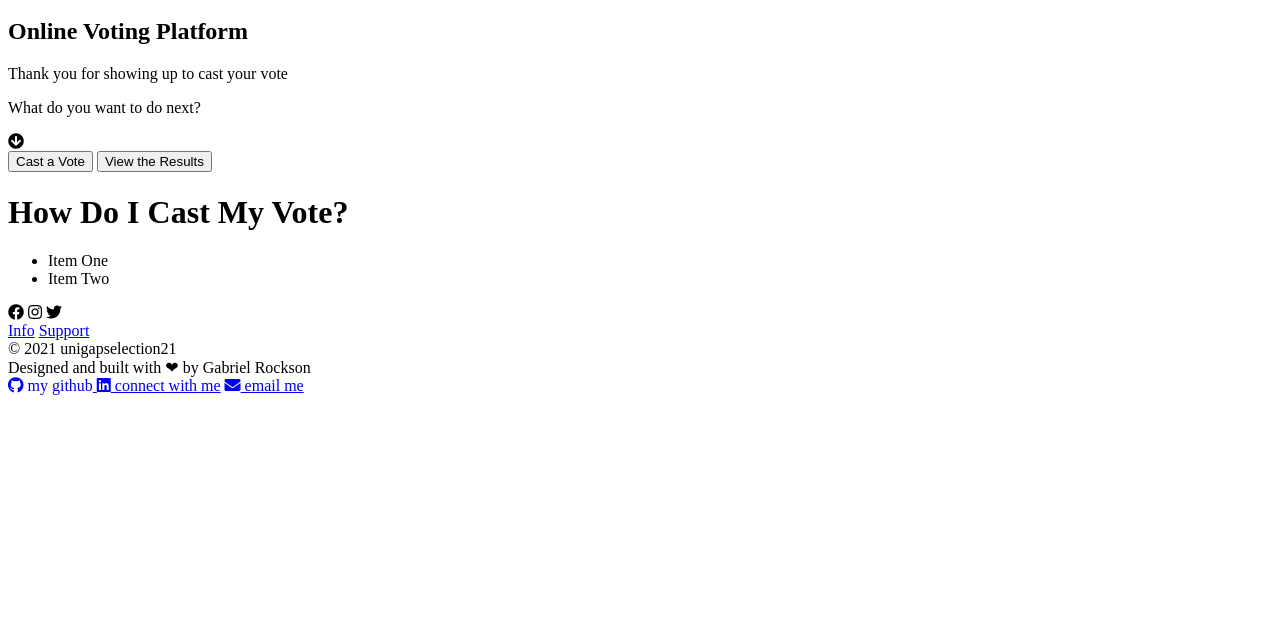
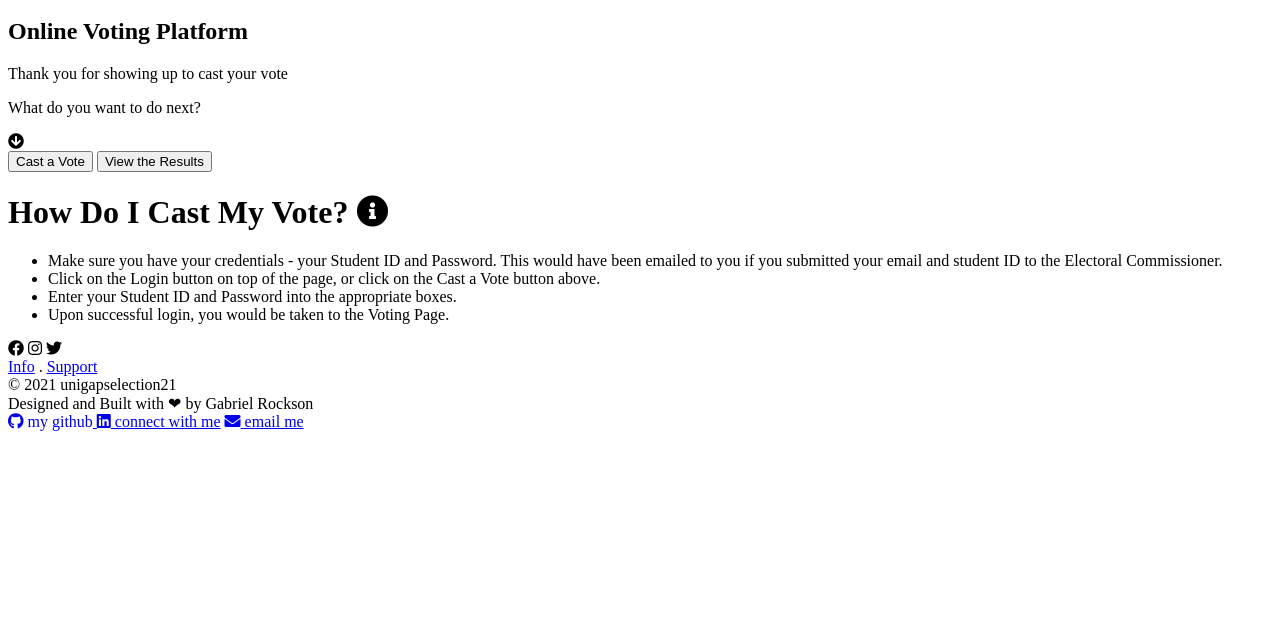
Before and after one commit to rocksongabriel/musical-potato, a Django app: template templates/pages/homepage.html in a window 1280 px wide. Shown: the part 193-827 px from the top of the page. Run offline with Django 3.2, Linux system fonts and the light colour scheme; the template is opened without the code that fills it, so the values that code supplies are empty.

Commit message:
Add the info section to the homepage

```diff
--- a/templates/base.html
+++ b/templates/base.html
@@ -70,7 +70,7 @@
         </div>
 
         <div class="text-gray-200 pt-10 font-semibold text-lg"> <!-- links box -->
-          <a href="#" class="hover:text-gray-400">Info</a> <a href="#" class="hover:text-gray-400">Support</a>
+          <a href="#info" class="hover:text-gray-400">Info</a> <span class="text-white font-bold text-4xl">.</span> <a href="#support" class="hover:text-gray-400">Support</a>
         </div>
 
         <div class="py-2 text-gray-500 font-bold text-xl">
@@ -79,8 +79,8 @@
       </div>
 
       <div class="text-center -mb-12 mt-12"> <!-- my message -->
-        <span class="text-gray-400 text-xl font-semibold">
-          Designed and built with <span class="text-red-600 text-2xl px-1 animate-pulse">&#10084;</span> by Gabriel Rockson
+        <span class="text-gray-400 text-lg md:text-xl font-semibold">
+          Designed and Built with <span class="text-red-600 text-2xl px-1 animate-pulse">&#10084;</span> by <span class="text-white font-bold">Gabriel Rockson</span>
         </span>
 
         <div class="mt-2 text-center font-light flex justify-center">
--- a/templates/pages/homepage.html
+++ b/templates/pages/homepage.html
@@ -35,12 +35,26 @@
         4. Answer the question of people not being able to login
     -->
 
-    <div class="my-16">
-        <h1 class="font-bold text-center text-2xl md:text-4xl">How Do I Cast My Vote?</h1>
+    <div class="my-20 text-center lg:mx-40" id="info">
+        <h1 class="font-bold text-gray-500 text-2xl md:text-4xl py-2 border-b-2 border-gray-400">How Do I Cast My Vote? <i class="fas fa-info-circle    "></i></h1>
 
-        <ul>
-            <li class="">Item One</li>
-            <li>Item Two</li>
+        <ul class="list-disc list-inside text-lg md:text-xl text-gray-600 text-left space-y-3">
+
+            <li class="mt-3">
+                Make sure you have your credentials - your <span class="font-bold text-pink-600">Student ID</span> and <span class="font-bold text-pink-600">Password</span>. This would have been emailed to you if you submitted your email and student ID to the Electoral Commissioner.
+            </li>
+
+            <li>
+                Click on the <span class="text-pink-600 font-bold">Login</span> button on top of the page, or click on the <span class="text-pink-600 font-bold">Cast a Vote</span> button above.
+            </li>
+
+            <li>
+                Enter your <span class="font-bold text-pink-600">Student ID</span> and <span class="font-bold text-pink-600">Password</span> into the appropriate boxes.
+            </li>
+
+            <li>
+                Upon successful login, you would be taken to the Voting Page.
+            </li>
         </ul>
     </div>
 
```
